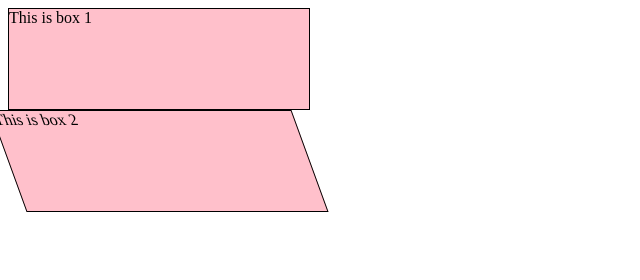
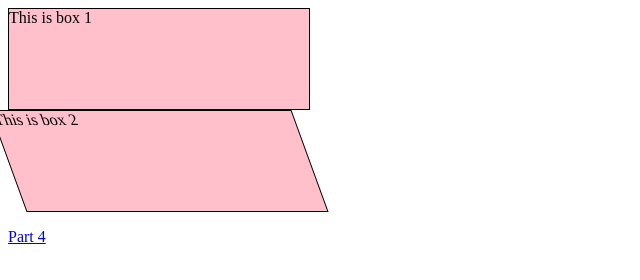
Before and after one commit to Codelearner123456/Demo-project8part3, a plain HTML site: page index.html in a window 1280 px wide. Shown: the full height of the page, 0-640 px from the left. Drawn offline with Linux system fonts and the light colour scheme.

Commit message:
changed index.html

```diff
--- a/index.html
+++ b/index.html
@@ -19,5 +19,8 @@
   <body>
     <div class="mydiv1">This is box 1</div>
     <div class="mydiv1" id="mydiv2">This is box 2</div>
+    <a href="https://codelearner123456.github.io/Demo-project8part4/"
+      ><p>Part 4</p></a
+    >
   </body>
 </html>
```
